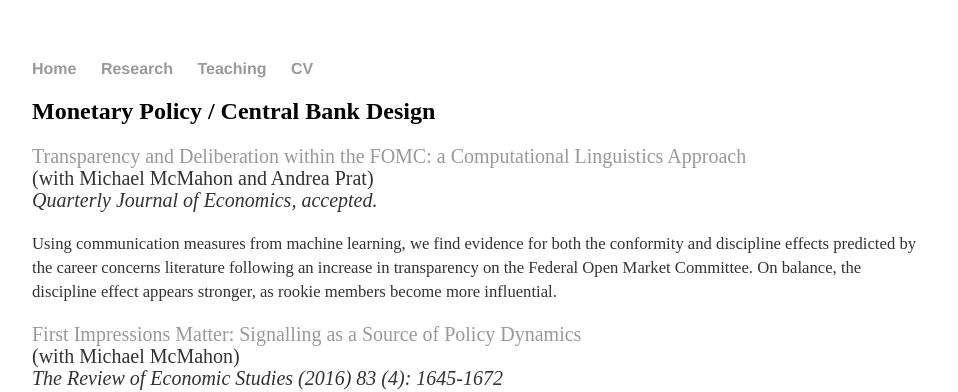
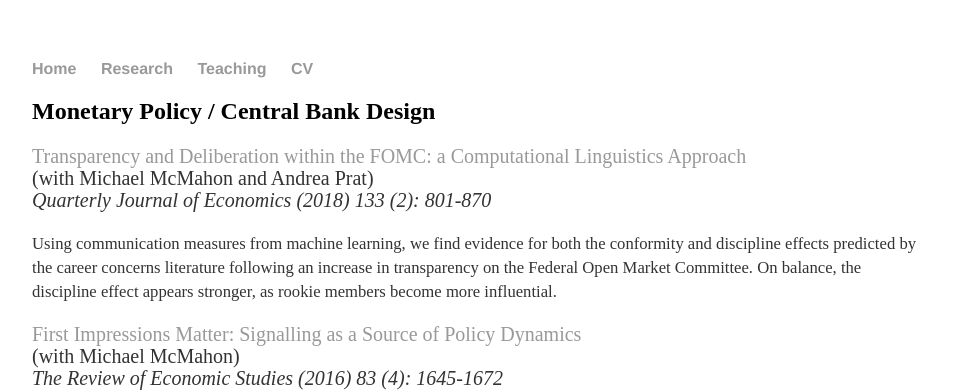
Before and after one commit to sekhansen/sekhansen.github.io, a Jekyll site: the page built from research.html, in a window 1280 px wide. Shown: the top 392 px of the page, without its empty margins (160-1118 px from the left). Built offline with Jekyll 4.4.1, drawn with Linux system fonts in a browser that asks for light colours.

```diff
--- a/research.html
+++ b/research.html
@@ -5,9 +5,9 @@ title: Stephen Hansen - Research
 <h2>Monetary Policy / Central Bank Design </h2>
 
 <p>
-<a href="./pdf_files/fomc_transparency.pdf"> Transparency and Deliberation within the FOMC: a Computational Linguistics Approach</a>
+<a href="https://doi.org/10.1093/qje/qjx045"> Transparency and Deliberation within the FOMC: a Computational Linguistics Approach</a>
   <br>(with Michael McMahon and Andrea Prat)
-  <br><i>Quarterly Journal of Economics, accepted.</i>
+  <br><i>Quarterly Journal of Economics (2018) 133 (2): 801-870</i>
 </p>
 
 <p>
```
